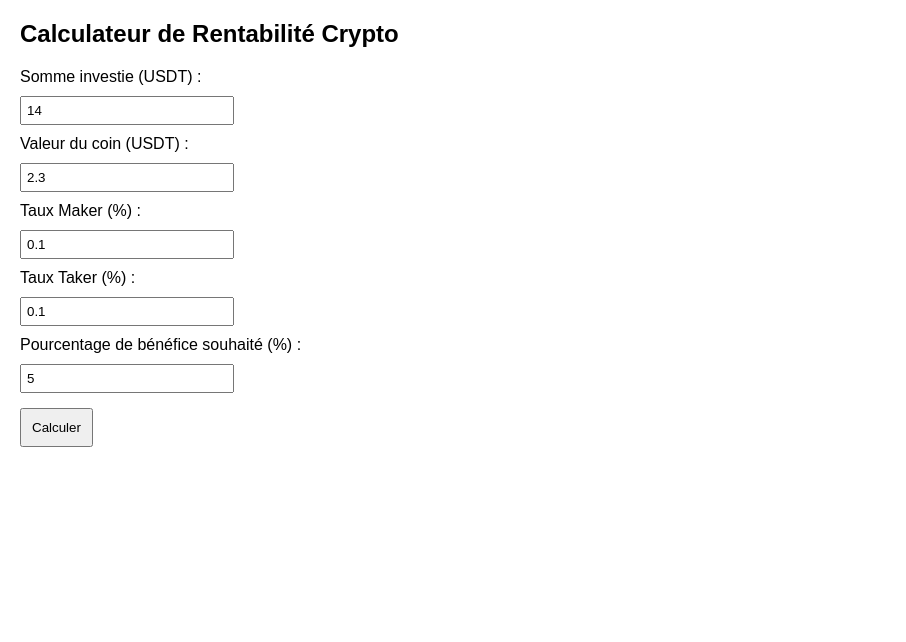
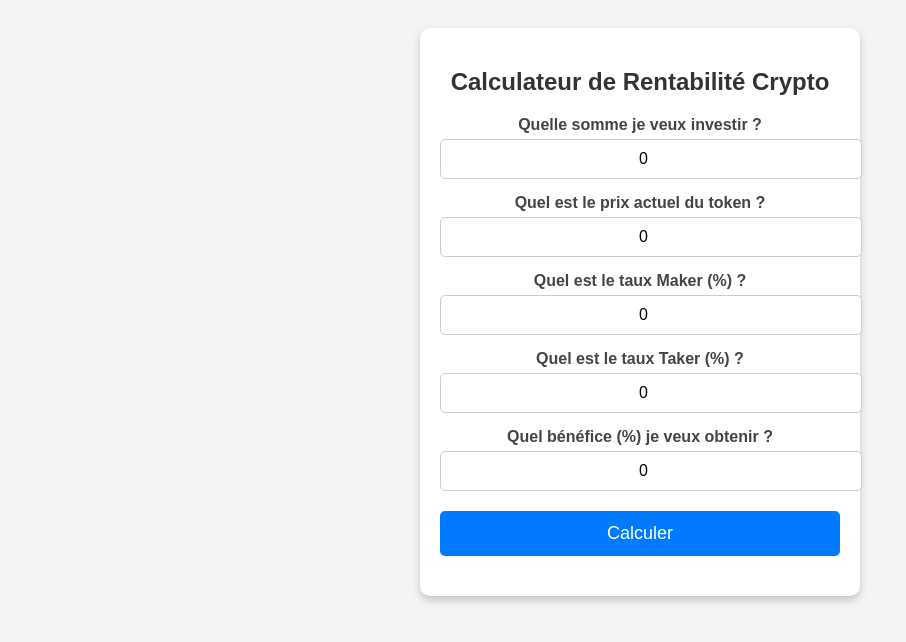
Before and after one commit to SocklessCoin/calcrenta, a plain HTML site: page index.html in a window 1280 px wide. Shown: the whole page, without its empty margins (0-906 px from the left). Drawn offline with Linux system fonts and the light colour scheme.

Commit message:
Update index.html

```diff
--- a/index.html
+++ b/index.html
@@ -5,35 +5,91 @@
     <meta name="viewport" content="width=device-width, initial-scale=1.0">
     <title>Calculateur Crypto</title>
     <style>
-        body { font-family: Arial, sans-serif; margin: 20px; }
-        label, input { display: block; margin-top: 10px; }
-        input { padding: 5px; width: 200px; }
-        button { margin-top: 15px; padding: 10px; cursor: pointer; }
-        .result { margin-top: 20px; font-weight: bold; }
+        body {
+            font-family: Arial, sans-serif;
+            background-color: #f4f4f4;
+            text-align: center;
+            padding: 20px;
+        }
+
+        .container {
+            background: white;
+            padding: 20px;
+            border-radius: 10px;
+            box-shadow: 0 4px 8px rgba(0, 0, 0, 0.2);
+            max-width: 400px;
+            margin: auto;
+        }
+
+        h2 {
+            color: #333;
+        }
+
+        .question {
+            font-size: 16px;
+            font-weight: bold;
+            margin-top: 15px;
+            color: #444;
+        }
+
+        input {
+            width: 100%;
+            padding: 10px;
+            margin-top: 5px;
+            border: 1px solid #ccc;
+            border-radius: 5px;
+            font-size: 16px;
+            text-align: center;
+        }
+
+        button {
+            background: #007bff;
+            color: white;
+            border: none;
+            padding: 12px;
+            width: 100%;
+            border-radius: 5px;
+            font-size: 18px;
+            margin-top: 20px;
+            cursor: pointer;
+            transition: 0.3s;
+        }
+
+        button:hover {
+            background: #0056b3;
+        }
+
+        .result {
+            margin-top: 20px;
+            font-size: 16px;
+            color: #333;
+        }
     </style>
 </head>
 <body>
 
-    <h2>Calculateur de Rentabilité Crypto</h2>
+    <div class="container">
+        <h2>Calculateur de Rentabilité Crypto</h2>
 
-    <label>Somme investie (USDT) :</label>
-    <input type="number" id="sommeInvestie" step="0.01" value="14">
+        <div class="question">Quelle somme je veux investir ?</div>
+        <input type="number" id="sommeInvestie" step="0.01" value="0">
 
-    <label>Valeur du coin (USDT) :</label>
-    <input type="number" id="valeurCoin" step="0.0001" value="2.3">
+        <div class="question">Quel est le prix actuel du token ?</div>
+        <input type="number" id="valeurCoin" step="0.0001" value="0">
 
-    <label>Taux Maker (%) :</label>
-    <input type="number" id="tauxMaker" step="0.01" value="0.1">
+        <div class="question">Quel est le taux Maker (%) ?</div>
+        <input type="number" id="tauxMaker" step="0.01" value="0">
 
-    <label>Taux Taker (%) :</label>
-    <input type="number" id="tauxTaker" step="0.01" value="0.1">
+        <div class="question">Quel est le taux Taker (%) ?</div>
+        <input type="number" id="tauxTaker" step="0.01" value="0">
 
-    <label>Pourcentage de bénéfice souhaité (%) :</label>
-    <input type="number" id="pourcentageBenefice" step="0.1" value="5">
+        <div class="question">Quel bénéfice (%) je veux obtenir ?</div>
+        <input type="number" id="pourcentageBenefice" step="0.1" value="0">
 
-    <button onclick="calculerRentabilite()">Calculer</button>
+        <button onclick="calculerRentabilite()">Calculer</button>
 
-    <div class="result" id="resultats"></div>
+        <div class="result" id="resultats"></div>
+    </div>
 
     <script>
         function calculerRentabilite() {
@@ -43,29 +99,34 @@
             let tauxTaker = parseFloat(document.getElementById("tauxTaker").value) / 100;
             let pourcentageBenefice = parseFloat(document.getElementById("pourcentageBenefice").value) / 100;
 
-            // Calcul du nombre de tokens achetés en prenant en compte les frais Maker
+            if (sommeInvestie <= 0 || valeurCoin <= 0) {
+                document.getElementById("resultats").innerHTML = "<span style='color:red;'>Veuillez entrer des valeurs valides.</span>";
+                return;
+            }
+
+            // Nombre de tokens achetés après frais Maker
             let tokensAchetes = sommeInvestie / (valeurCoin * (1 + tauxMaker));
 
-            // Calcul du coût total avec frais Maker
+            // Coût total réel
             let coutTotal = tokensAchetes * valeurCoin * (1 + tauxMaker);
 
-            // Seuil de rentabilité (prix minimal pour couvrir le coût total en tenant compte des frais Taker)
+            // Seuil de rentabilité (prix minimal pour couvrir les frais)
             let seuilRentabilite = coutTotal / (tokensAchetes * (1 - tauxTaker));
 
-            // Prix cible pour atteindre le bénéfice souhaité
+            // Prix de vente cible avec bénéfice souhaité
             let prixVenteCible = seuilRentabilite * (1 + pourcentageBenefice);
 
-            // Somme brute gagnée
+            // Somme brute après vente
             let sommeBrute = tokensAchetes * prixVenteCible * (1 - tauxTaker);
 
-            // Différence nette (profit final)
+            // Profit net
             let differenceNette = sommeBrute - coutTotal;
 
             // Affichage des résultats
             document.getElementById("resultats").innerHTML = `
                 Seuil de rentabilité : <b>${seuilRentabilite.toFixed(4)} USDT</b> <br>
                 Prix de vente cible : <b>${prixVenteCible.toFixed(4)} USDT</b> <br>
-                Somme brute gagnée : <b>${sommeBrute.toFixed(2)} USDT</b> <br>
+                Somme brute après vente : <b>${sommeBrute.toFixed(2)} USDT</b> <br>
                 Différence nette (profit) : <b>${differenceNette.toFixed(2)} USDT</b>
             `;
         }
```
